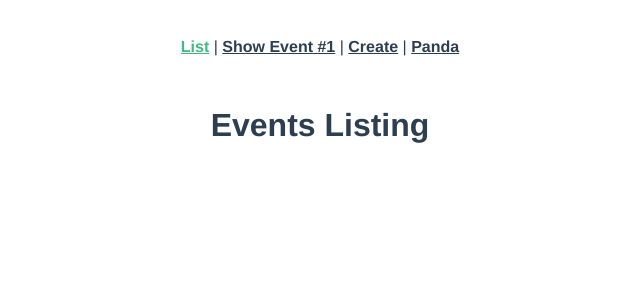
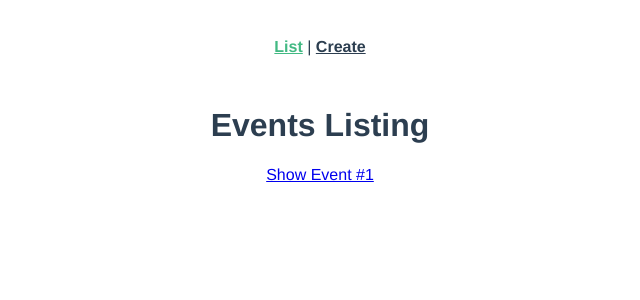
Before and after one commit to BalthazRBlake/real-world-vue, a Vue app: page / in a window 1280 px wide. Shown: the top 300 px of the page, without its empty margins (320-960 px from the left). Built offline with nearby package versions, Linux system fonts and the light colour scheme.

Commit message:
Dynamic Routing

```diff
--- a/src/App.vue
+++ b/src/App.vue
@@ -2,9 +2,7 @@
   <div id="app">
     <div id="nav">
       <router-link :to="{ name: 'event-list' }">List</router-link> |
-      <router-link :to="{ name: 'event-show' }">Show Event #1</router-link> |
-      <router-link :to="{ name: 'event-create' }">Create</router-link> |
-      <router-link :to="{ name: 'user', params: { username: 'Panda' } }">Panda</router-link>
+      <router-link :to="{ name: 'event-create' }">Create</router-link>
     </div>
     <router-view />
   </div>
--- a/src/router/index.js
+++ b/src/router/index.js
@@ -3,7 +3,6 @@
 import EventList from "../views/EventList.vue";
 import EventShow from "../views/EventShow.vue";
 import EventCreate from "../views/EventCreate.vue";
-import User from "../views/User.vue";
 
 Vue.use(VueRouter);
 
@@ -14,25 +13,20 @@
     component: EventList
   },
   {
-    path: "/event",
+    path: "/event/:id",
     name: "event-show",
-    component: EventShow
+    component: EventShow,
+    props: true
   },
   {
     path: "/event/create",
     name: "event-create",
     component: EventCreate
-  },
-  {
-    path: "/user/:username", //:username Dynamic Segment in the path
-    name: "user",
-    component: User,
-    props: true //The $route.params is set as the component props
   }
 ];
 
 const router = new VueRouter({
-  mode: "history", //Enables Histoty mode. Uses the browser's history (.pushstate API) to change the URL without reloading the page.
+  mode: "history",
   routes
 });
 
--- a/src/views/EventList.vue
+++ b/src/views/EventList.vue
@@ -1,3 +1,8 @@
 <template>
-  <h1>Events Listing</h1>
+  <div>
+    <h1>Events Listing</h1>
+    <router-link :to="{ name: 'event-show', params: { id: '1' } }"
+      >Show Event #1</router-link
+    >
+  </div>
 </template>
--- a/src/views/EventShow.vue
+++ b/src/views/EventShow.vue
@@ -1,3 +1,8 @@
 <template>
-  <h1>Showing event #1</h1>
+  <h1>Showing event #{{ id }}</h1>
 </template>
+<script>
+export default {
+  props: ["id"]
+};
+</script>
--- a/src/views/User.vue
+++ /dev/null
@@ -1,12 +0,0 @@
-<template>
-  <div class="user">
-    <h1>This is {{ username }}'s page</h1>
-  </div>
-</template>
-
-<script>
-export default {
-  props: ["username"]
-};
-</script>
-<!-- Reusable component which can be use as a child to send the username as a prop-->
```
